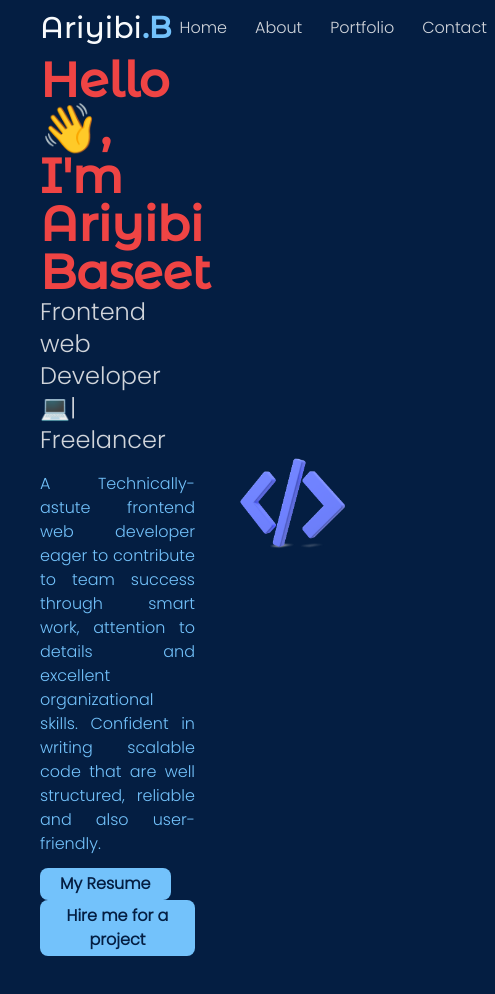
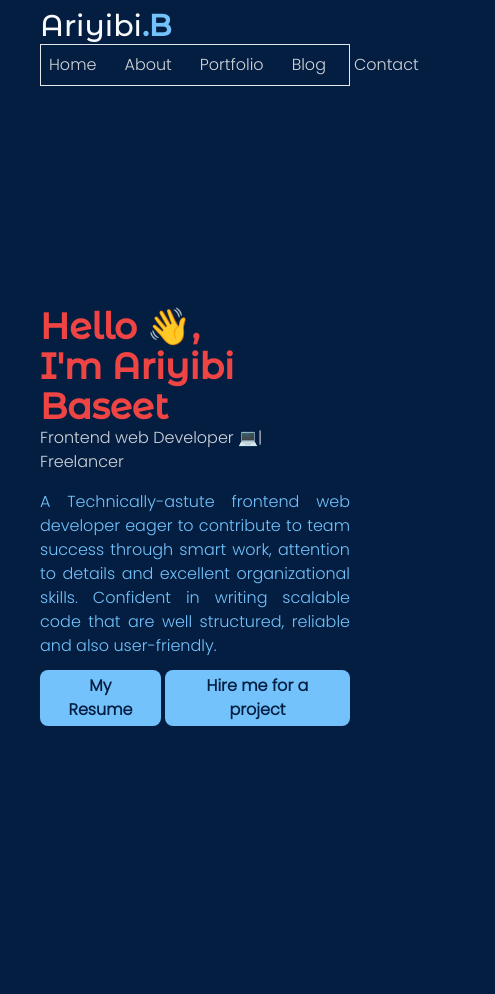
Before and after one commit to Ariyibi-Baseet/Portfolio, a website: page index.html in a window 390 px wide. Shown: the top 994 px of the page, 495 px wide, since content can reach past the window. After the commit the page ends 938 px from the top, so only its background shows below. Drawn offline with nearby package versions, Linux system fonts and the light colour scheme.

Commit message:
work on the media queries of the header

```diff
--- a/index.html
+++ b/index.html
@@ -41,16 +41,16 @@
 <!-- Ends here -->
 
 <!-- Link Aos animation library -->
-<link rel="stylesheet" href="https://cdnjs.cloudflare.com/ajax/libs/aos/2.3.3/aos.css" integrity="sha512-1cK78a1o+ht2JcaW6g8OXYwqpev9+6GqOkz9xmBN9iUUhIndKtxwILGWYOSibOKjLsEdjyjZvYDq/cZwNeak0w==" crossorigin="anonymous" referrerpolicy="no-referrer" />
+<link rel="stylesheet" href="https://unpkg.com/aos@next/dist/aos.css" />
 
 </head>
 <body class="min-h-screen bg-deep_blue">
 
     <!-- Navbar section starts  -->
-    <nav class="py-2 px-10 flex justify-between items-center sm:flex-col sm:gap-y-3 md:flex-row">
+    <nav class="py-2 px-10 sm:flex sm:justify-between sm:items-center">
       <span class="text-slate-50 text-3xl font-Montserrat-Alternates">Ariyibi<span class="font-bold text-maya_blue font-Montserrat-Alternates">.B</span></span>
       <!-- Navbar lists starts here-->
-      <ul class="flex gap-x-3 sm:flex md:flex lg:flex">
+      <ul class="gap-x-3 flex border">
         <a href="#">
           <li class="text-gray-300 hover:transition-colors hover:text-maya_blue p-2 font-Poppins">Home</li>
         </a>
@@ -59,6 +59,9 @@
         </a>
         <a href="#portfolio">
           <li class="text-gray-300 hover:transition-colors hover:text-maya_blue p-2 font-Poppins">Portfolio</li>
+        </a>
+        <a href="#blog">
+          <li class="text-gray-300 hover:transition-colors hover:text-maya_blue p-2 font-Poppins">Blog</li>
         </a>
         <a href="#contact">
           <li class="text-gray-300 hover:transition-colors hover:text-maya_blue p-2 font-Poppins">Contact</li>
@@ -72,24 +75,24 @@
   <header class="min-h-screen" id="home">
     <div class="w-full px-10 min-h-screen flex">
       <!-- Left info starts here -->
-      <div class="w-2/4 flex flex-col items-start justify-center m-0">
-        <h1 class="font-bold text-5xl text-red-500 font-Montserrat-Alternates">Hello 👋, <br class="mt-2"> I'm Ariyibi Baseet</h1>
-        <span class="text-2xl text-gray-300 font-Poppins">Frontend web Developer 💻| Freelancer</span>
+      <div class="w-full sm:w-2/4 flex flex-col items-start justify-center m-0">
+        <h1 class="font-bold text-4xl sm:text-5xl text-red-500 font-Montserrat-Alternates">Hello 👋, <br class="mt-2"> I'm Ariyibi Baseet</h1>
+        <span class="text-base sm:text-2xl text-gray-300 font-Poppins">Frontend web Developer 💻| Freelancer</span>
         <p class="mt-4 text-maya_blue text-justify font-Poppins">A Technically-astute frontend web developer eager to contribute to team
           success through smart work, attention to details and excellent organizational
           skills. Confident in writing scalable code that are well structured, reliable and
           also user-friendly.</p>
         <!-- group button starts here-->
-        <div class="mt-3">
-          <button class="px-5 py-1 bg-maya_blue rounded-lg text-deep_blue font-bold font-Poppins">My Resume</button>
-          <button class="px-5 py-1 bg-maya_blue rounded-lg text-deep_blue font-bold font-Poppins" title="Hire Ariyibi Baseet for a project">Hire me for a project</button>
+        <div class="mt-3 flex gap-x-1" data-aos="fade-down">
+          <button class="px-5 py-1 bg-maya_blue rounded-lg text-deep_blue font-bold font-Poppins text-base">My Resume</button>
+          <button class="px-5 py-1 bg-maya_blue rounded-lg text-deep_blue font-bold font-Poppins text-base">Hire me for a project</button>
         </div>
         <!-- Ends here -->
       </div>
       <!-- Ends here -->
 
       <!-- Right info starts here -->
-      <div class="w-2/4 flex items-center justify-end">
+      <div class="w-2/4 hidden sm:flex items-center justify-end">
         <img src="./public/img/Code_perspective_matte_s.png" alt="" class="w-3/4">
       </div>
       <!--Ends here  -->
@@ -98,24 +101,32 @@
   <!-- Ends here -->
 
   <!-- About section starts here -->
-  <section id="about" class="min-h-screen px-5">
+  <section id="about" class="px-5">
 
   </section>
   <!-- Ends here -->
 
   <!-- Porfolio section starts here -->
-  <section id="portfolio" class="min-h-screen px-5">
+  <section id="portfolio" class="px-5">
+
+  </section>
+  <!-- Ends here -->
+
+  <!-- Blog section starts here -->
+  <section id="blog" class="px-5">
 
   </section>
   <!-- Ends here -->
 
   <!-- Contact section starts here -->
-  <section id="contact" class="min-h-screen px-5">
+  <section id="contact" class="px-5">
 
   </section>
   <!-- Ends here -->
 
-<!-- <script src="./script.js"></script> -->
-<script src="https://cdnjs.cloudflare.com/ajax/libs/aos/2.3.3/aos.js" integrity="sha512-mDaCXfIXcUYe10u67E+F0EJkxGpQO5p89McKLAzBu+ZP8Dj3yk72U821aUf+O0xtGqEJodhyExKW/t0h1r9RIA==" crossorigin="anonymous" referrerpolicy="no-referrer"></script>
+  <script src="https://unpkg.com/aos@next/dist/aos.js"></script>
+  <script>
+    AOS.init();
+  </script>
 </body>
 </html>
```
Also changed, not shown: public/style.css.
